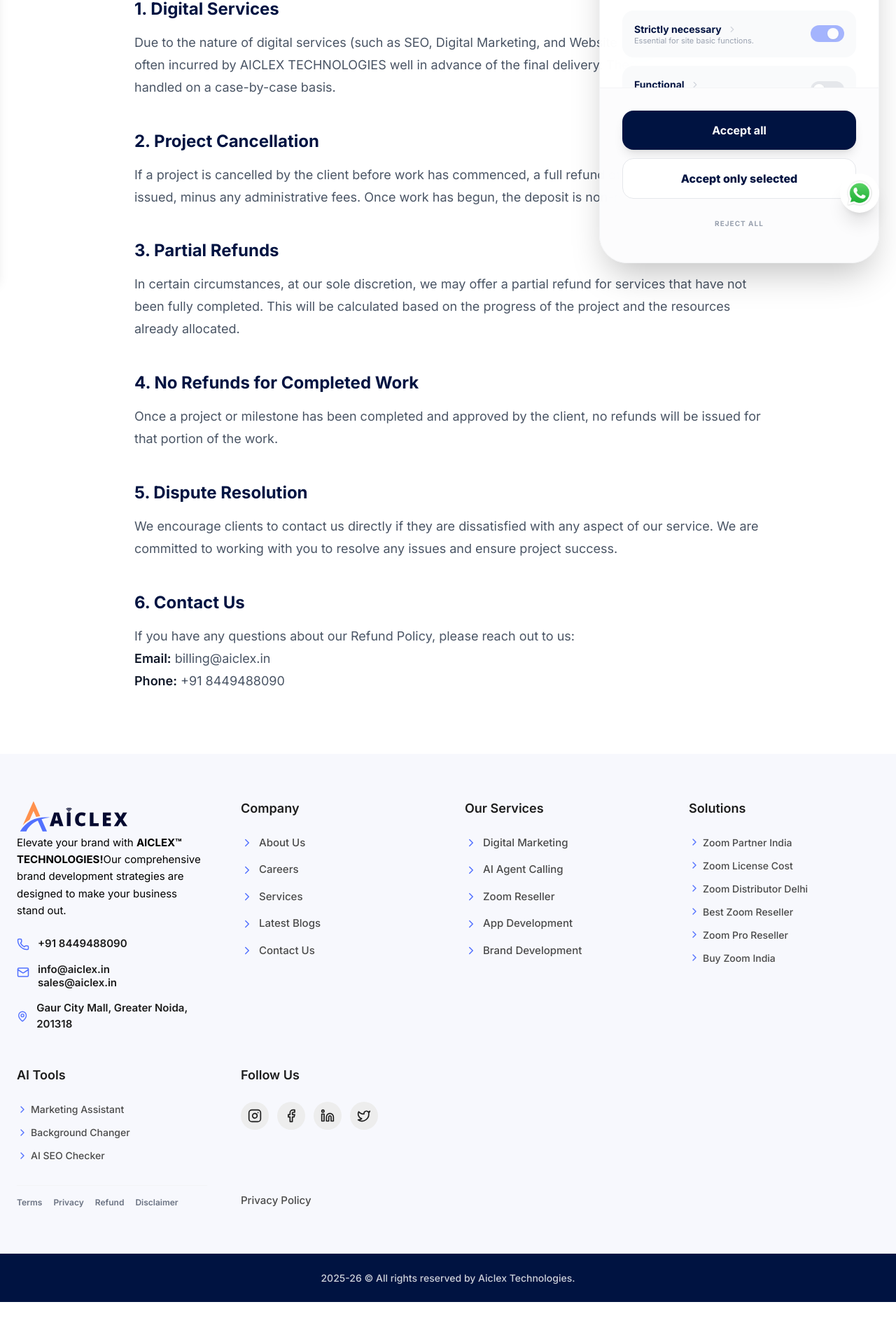
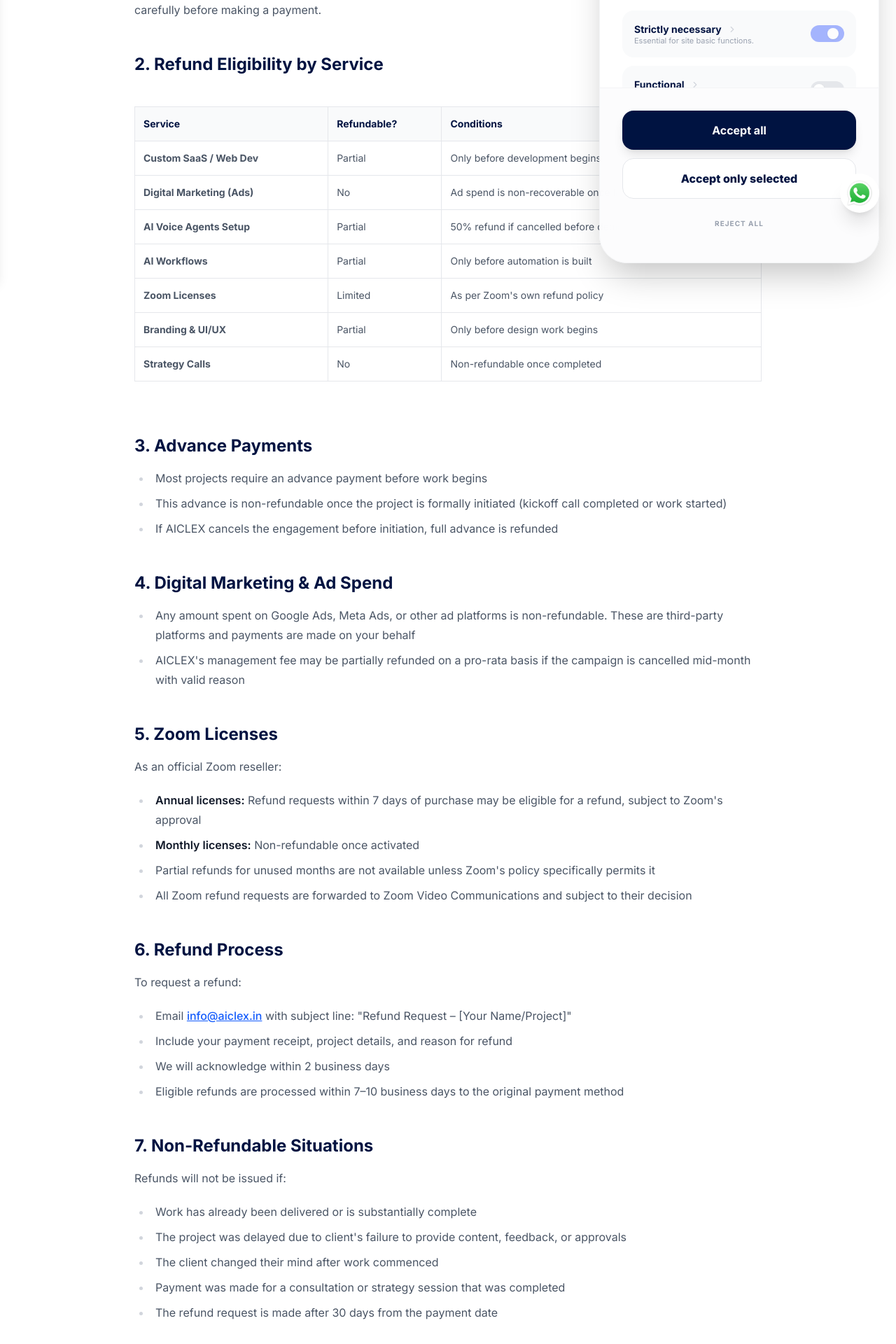
Before and after one commit to umeshkumar097/aiclex_web, a Next.js app: page /refund-policy in a window 1280 px wide. Shown: the part 400-2320 px from the top of the page at 70% size. Before the commit the page ends 2260 px from the top, so only its background shows below. Built offline with nearby package versions, Linux system fonts and the light colour scheme.

Commit message:
legal: update Refund Policy with service-specific criteria and Zoom reseller terms

```diff
--- a/app/refund-policy/page.tsx
+++ b/app/refund-policy/page.tsx
@@ -10,58 +10,114 @@ export default function RefundPolicy() {
           <span className="text-[#ff914d] font-bold tracking-wider uppercase text-sm mb-2 block">Refund</span>
           <h1 className="text-4xl md:text-5xl font-extrabold text-[#001341] mb-4">Refund Policy</h1>
           <div className="w-20 h-1 bg-gradient-to-r from-[#ff914d] to-[#5271ff] mx-auto rounded-full"></div>
-          <p className="mt-4 text-gray-500">Last updated: March 2025</p>
+          <p className="mt-4 text-gray-500">Effective Date: April 23, 2026 | Last Updated: April 23, 2026</p>
         </div>
 
-        <div className="prose prose-lg max-w-none text-gray-600 space-y-8">
-          <p className="text-lg">
-            At <strong className="text-gray-900">AICLEX TECHNOLOGIES</strong>, we strive to ensure our clients are completely satisfied with our digital services. This Refund Policy outlines our practices regarding refunds for the services we provide.
-          </p>
-
+        <div className="prose prose-blue max-w-none text-gray-600 space-y-12">
           <section>
-            <h2 className="text-2xl font-bold text-[#001341] mb-4">1. Digital Services</h2>
+            <h2 className="text-2xl font-bold text-[#001341] mb-4">1. Overview</h2>
             <p>
-              Due to the nature of digital services (such as SEO, Digital Marketing, and Website Design), costs are often incurred by AICLEX TECHNOLOGIES well in advance of the final delivery. Therefore, refunds are handled on a case-by-case basis.
+              AICLEX™ Technologies, Gaur City Mall, Greater Noida – 201318, India, offers professional technology and marketing services. Due to the custom and digital nature of our work, our refund policy differs by service type. Please read this carefully before making a payment.
             </p>
           </section>
 
           <section>
-            <h2 className="text-2xl font-bold text-[#001341] mb-4">2. Project Cancellation</h2>
+            <h2 className="text-2xl font-bold text-[#001341] mb-4">2. Refund Eligibility by Service</h2>
+            <div className="overflow-x-auto mt-4">
+              <table className="min-w-full border-collapse border border-gray-200">
+                <thead className="bg-gray-50">
+                  <tr>
+                    <th className="border border-gray-200 p-3 text-left font-bold text-[#001341]">Service</th>
+                    <th className="border border-gray-200 p-3 text-left font-bold text-[#001341]">Refundable?</th>
+                    <th className="border border-gray-200 p-3 text-left font-bold text-[#001341]">Conditions</th>
+                  </tr>
+                </thead>
+                <tbody>
+                  <tr><td className="border border-gray-200 p-3 font-bold">Custom SaaS / Web Dev</td><td className="border border-gray-200 p-3">Partial</td><td className="border border-gray-200 p-3">Only before development begins</td></tr>
+                  <tr><td className="border border-gray-200 p-3 font-bold">Digital Marketing (Ads)</td><td className="border border-gray-200 p-3">No</td><td className="border border-gray-200 p-3">Ad spend is non-recoverable once live</td></tr>
+                  <tr><td className="border border-gray-200 p-3 font-bold">AI Voice Agents Setup</td><td className="border border-gray-200 p-3">Partial</td><td className="border border-gray-200 p-3">50% refund if cancelled before deployment</td></tr>
+                  <tr><td className="border border-gray-200 p-3 font-bold">AI Workflows</td><td className="border border-gray-200 p-3">Partial</td><td className="border border-gray-200 p-3">Only before automation is built</td></tr>
+                  <tr><td className="border border-gray-200 p-3 font-bold">Zoom Licenses</td><td className="border border-gray-200 p-3">Limited</td><td className="border border-gray-200 p-3">As per Zoom&apos;s own refund policy</td></tr>
+                  <tr><td className="border border-gray-200 p-3 font-bold">Branding &amp; UI/UX</td><td className="border border-gray-200 p-3">Partial</td><td className="border border-gray-200 p-3">Only before design work begins</td></tr>
+                  <tr><td className="border border-gray-200 p-3 font-bold">Strategy Calls</td><td className="border border-gray-200 p-3">No</td><td className="border border-gray-200 p-3">Non-refundable once completed</td></tr>
+                </tbody>
+              </table>
+            </div>
+          </section>
+
+          <section>
+            <h2 className="text-2xl font-bold text-[#001341] mb-4">3. Advance Payments</h2>
+            <ul className="list-disc pl-6 space-y-2 mt-4">
+              <li>Most projects require an advance payment before work begins</li>
+              <li>This advance is non-refundable once the project is formally initiated (kickoff call completed or work started)</li>
+              <li>If AICLEX cancels the engagement before initiation, full advance is refunded</li>
+            </ul>
+          </section>
+
+          <section>
+            <h2 className="text-2xl font-bold text-[#001341] mb-4">4. Digital Marketing &amp; Ad Spend</h2>
+            <ul className="list-disc pl-6 space-y-2 mt-4">
+              <li>Any amount spent on Google Ads, Meta Ads, or other ad platforms is non-refundable. These are third-party platforms and payments are made on your behalf</li>
+              <li>AICLEX&apos;s management fee may be partially refunded on a pro-rata basis if the campaign is cancelled mid-month with valid reason</li>
+            </ul>
+          </section>
+
+          <section>
+            <h2 className="text-2xl font-bold text-[#001341] mb-4">5. Zoom Licenses</h2>
+            <p>As an official Zoom reseller:</p>
+            <ul className="list-disc pl-6 space-y-2 mt-4">
+              <li><strong>Annual licenses:</strong> Refund requests within 7 days of purchase may be eligible for a refund, subject to Zoom&apos;s approval</li>
+              <li><strong>Monthly licenses:</strong> Non-refundable once activated</li>
+              <li>Partial refunds for unused months are not available unless Zoom&apos;s policy specifically permits it</li>
+              <li>All Zoom refund requests are forwarded to Zoom Video Communications and subject to their decision</li>
+            </ul>
+          </section>
+
+          <section>
+            <h2 className="text-2xl font-bold text-[#001341] mb-4">6. Refund Process</h2>
+            <p>To request a refund:</p>
+            <ul className="list-disc pl-6 space-y-2 mt-4">
+              <li>Email <a href="mailto:info@aiclex.in" className="text-blue-600">info@aiclex.in</a> with subject line: &quot;Refund Request – [Your Name/Project]&quot;</li>
+              <li>Include your payment receipt, project details, and reason for refund</li>
+              <li>We will acknowledge within 2 business days</li>
+              <li>Eligible refunds are processed within 7–10 business days to the original payment method</li>
+            </ul>
+          </section>
+
+          <section>
+            <h2 className="text-2xl font-bold text-[#001341] mb-4">7. Non-Refundable Situations</h2>
+            <p>Refunds will not be issued if:</p>
+            <ul className="list-disc pl-6 space-y-2 mt-4">
+              <li>Work has already been delivered or is substantially complete</li>
+              <li>The project was delayed due to client&apos;s failure to provide content, feedback, or approvals</li>
+              <li>The client changed their mind after work commenced</li>
+              <li>Payment was made for a consultation or strategy session that was completed</li>
+              <li>The refund request is made after 30 days from the payment date</li>
+            </ul>
+          </section>
+
+          <section>
+            <h2 className="text-2xl font-bold text-[#001341] mb-4">8. Disputes</h2>
             <p>
-              If a project is cancelled by the client before work has commenced, a full refund of the deposit will be issued, minus any administrative fees. Once work has begun, the deposit is non-refundable.
+              If you are unsatisfied with a refund decision, please escalate to <a href="mailto:info@aiclex.in" className="text-blue-600">info@aiclex.in</a> with full details. We will attempt to resolve all disputes within 15 business days. Unresolved disputes are subject to the jurisdiction of courts in Gautam Buddha Nagar, Uttar Pradesh, India.
             </p>
           </section>
 
           <section>
-            <h2 className="text-2xl font-bold text-[#001341] mb-4">3. Partial Refunds</h2>
+            <h2 className="text-2xl font-bold text-[#001341] mb-4">9. Changes to This Policy</h2>
             <p>
-              In certain circumstances, at our sole discretion, we may offer a partial refund for services that have not been fully completed. This will be calculated based on the progress of the project and the resources already allocated.
+              AICLEX reserves the right to modify this policy at any time. Updated policy will be posted on this page with a revised date.
             </p>
           </section>
 
-          <section>
-            <h2 className="text-2xl font-bold text-[#001341] mb-4">4. No Refunds for Completed Work</h2>
-            <p>
-              Once a project or milestone has been completed and approved by the client, no refunds will be issued for that portion of the work.
-            </p>
-          </section>
-
-          <section>
-            <h2 className="text-2xl font-bold text-[#001341] mb-4">5. Dispute Resolution</h2>
-            <p>
-              We encourage clients to contact us directly if they are dissatisfied with any aspect of our service. We are committed to working with you to resolve any issues and ensure project success.
-            </p>
-          </section>
-
-          <section>
-            <h2 className="text-2xl font-bold text-[#001341] mb-4">6. Contact Us</h2>
-            <p>
-              If you have any questions about our Refund Policy, please reach out to us:
-              <br />
-              <strong>Email:</strong> billing@aiclex.in
-              <br />
-              <strong>Phone:</strong> +91 8449488090
-            </p>
+          <section className="bg-red-50 p-8 rounded-3xl border border-red-100">
+            <h2 className="text-2xl font-bold text-[#001341] mb-4">10. Contact</h2>
+            <p className="font-bold text-gray-900">AICLEX™ Technologies</p>
+            <p>Gaur City Mall, Greater Noida – 201318, India</p>
+            <div className="mt-4 space-y-2">
+              <p>📧 <strong>Email:</strong> <a href="mailto:info@aiclex.in" className="text-blue-600">info@aiclex.in</a></p>
+              <p>📞 <strong>Phone:</strong> <a href="tel:+918449488090" className="text-blue-600">+91 84494 88090</a></p>
+            </div>
           </section>
         </div>
       </div>
```
